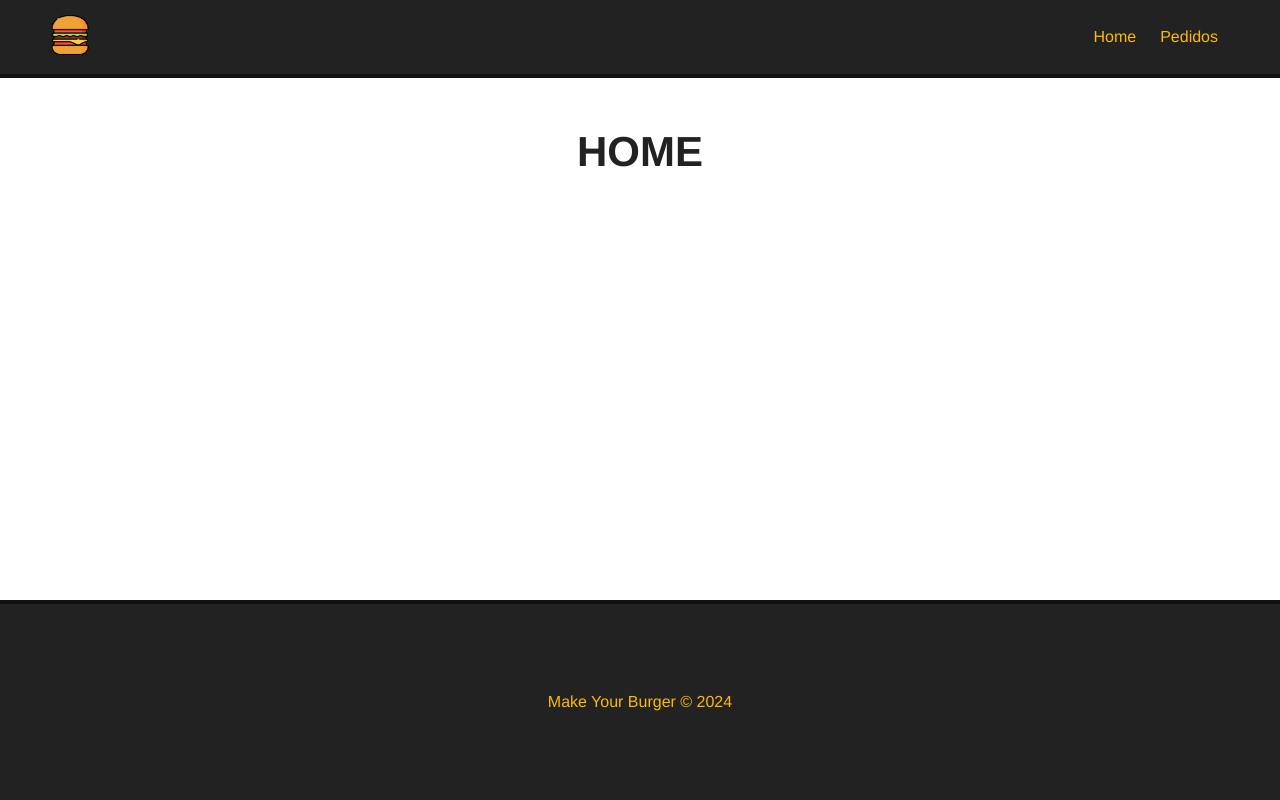
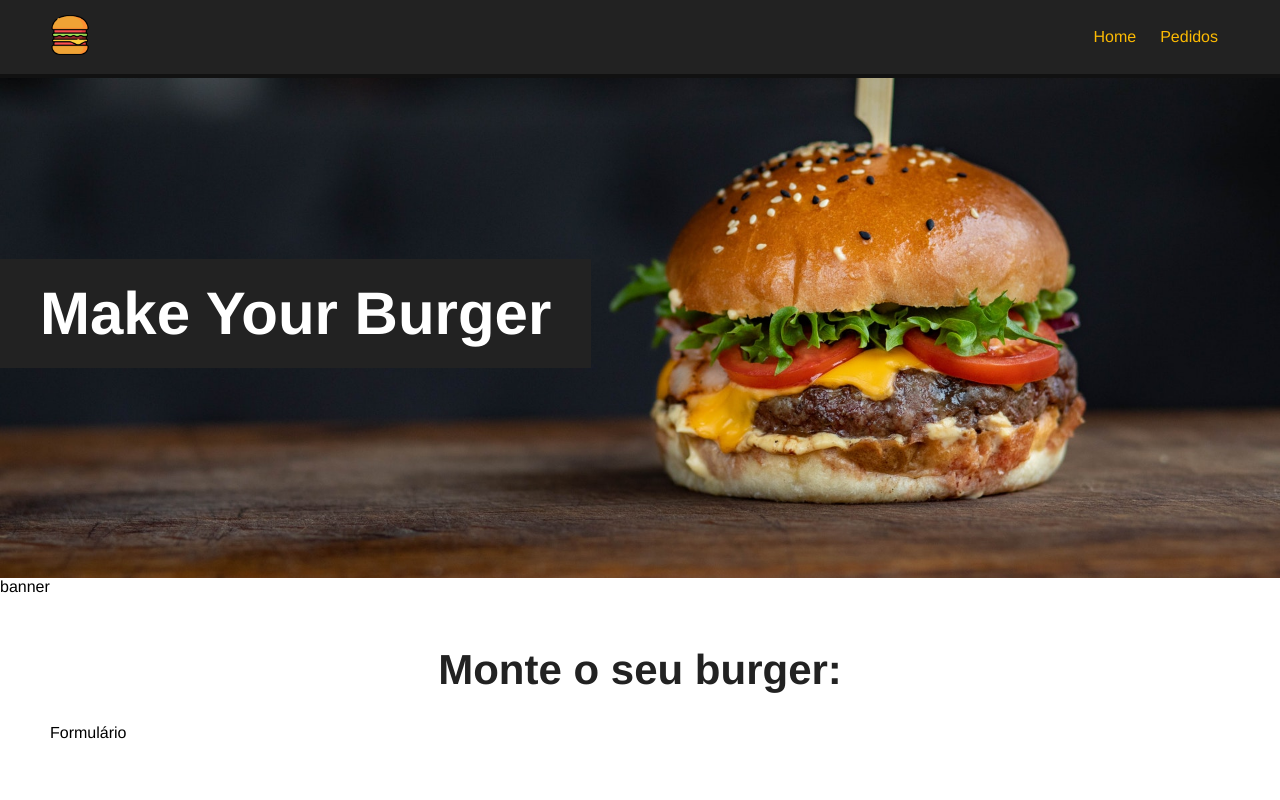
Before and after one commit to CaioCostaC/Projeto-vue, a Vue app: page / in a window 1280 px wide. Shown: the top 800 px of the page. Built offline with nearby package versions, Linux system fonts and the light colour scheme.

Commit message:
Criação e Estilização do banner

```diff
--- /dev/null
+++ b/src/components/Banner.vue
@@ -0,0 +1,30 @@
+<template>
+    <div id="main-banner">
+        <h1>Make Your Burger</h1>
+    </div>
+</template>
+
+<script>
+    export default {
+        name: 'Banner'
+    }
+</script>
+
+<style scoped>
+    #main-banner{
+        background-image: url('/public/img/burger.jpg');
+        background-position: 0 -250px;
+        background-size: cover;
+        height: 500px;
+        display: flex;
+        align-items: center;
+        justify-content: flex-start;
+    }
+    #main-banner h1{
+        color: #fff;
+        text-align: center;
+        font-size: 60px;
+        background-color: #222;
+        padding: 20px 40px;
+    }
+</style>
--- a/src/components/Footer.vue
+++ b/src/components/Footer.vue
@@ -19,8 +19,6 @@
         display: flex;
         align-items: center;
         justify-content: center;
-        position: absolute;
-        bottom: 0;
         width: 100%;
     }
 </style>
--- a/src/views/HomeView.vue
+++ b/src/views/HomeView.vue
@@ -1,9 +1,21 @@
 <template>
-  <div class="main-container">
-    <h1>HOME</h1>
+  <div>
+    <Banner />
+    <p>banner</p>
+    <div class="main-container">
+      <h1>Monte o seu burger:</h1>
+      <p>Formulário</p>
+    </div>
   </div>
 </template>
 
 <script>
+  import Banner from "../components/Banner.vue";
 
+  export default {
+    name: 'HomeView',
+    components: {
+      Banner
+    }
+  }
 </script>
```
